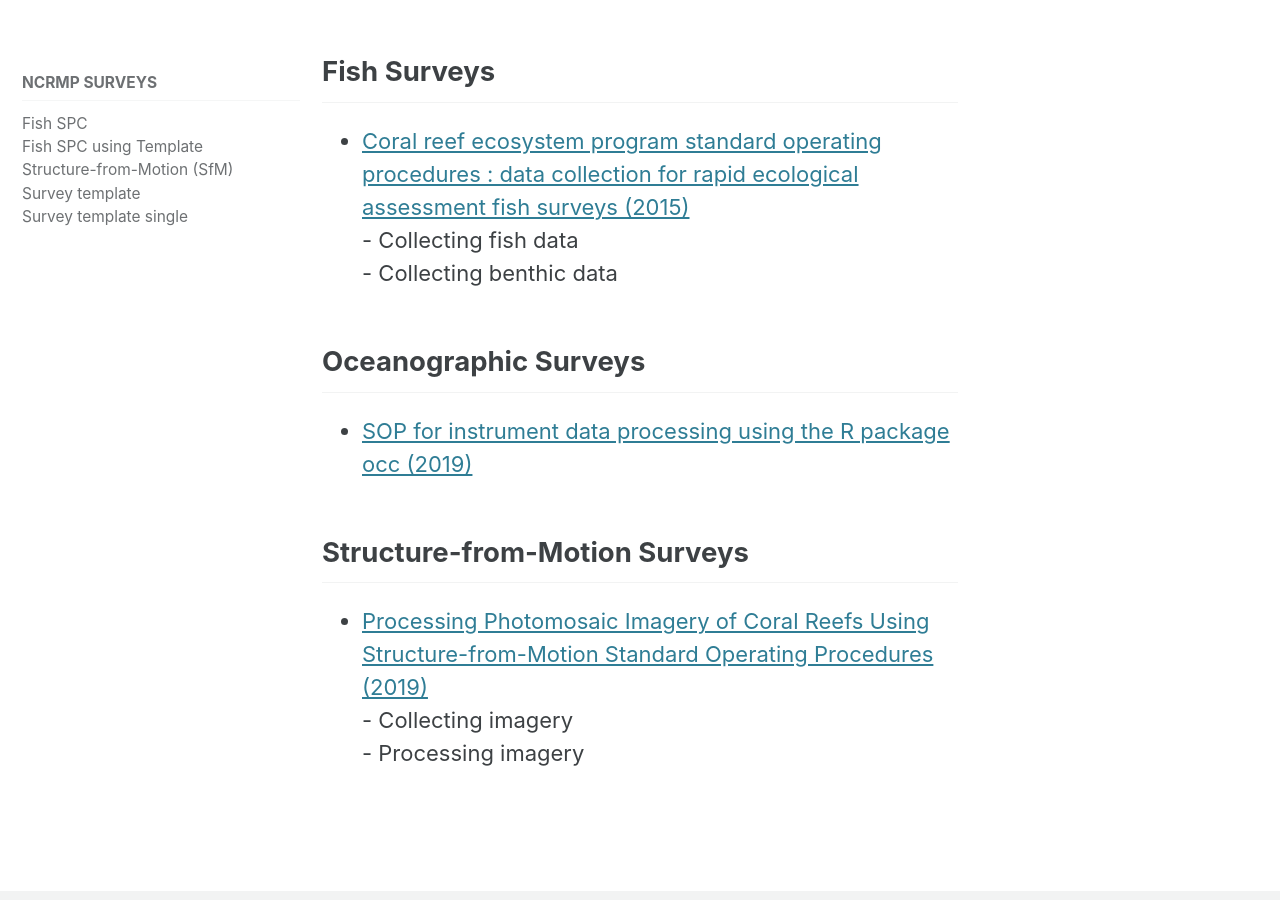
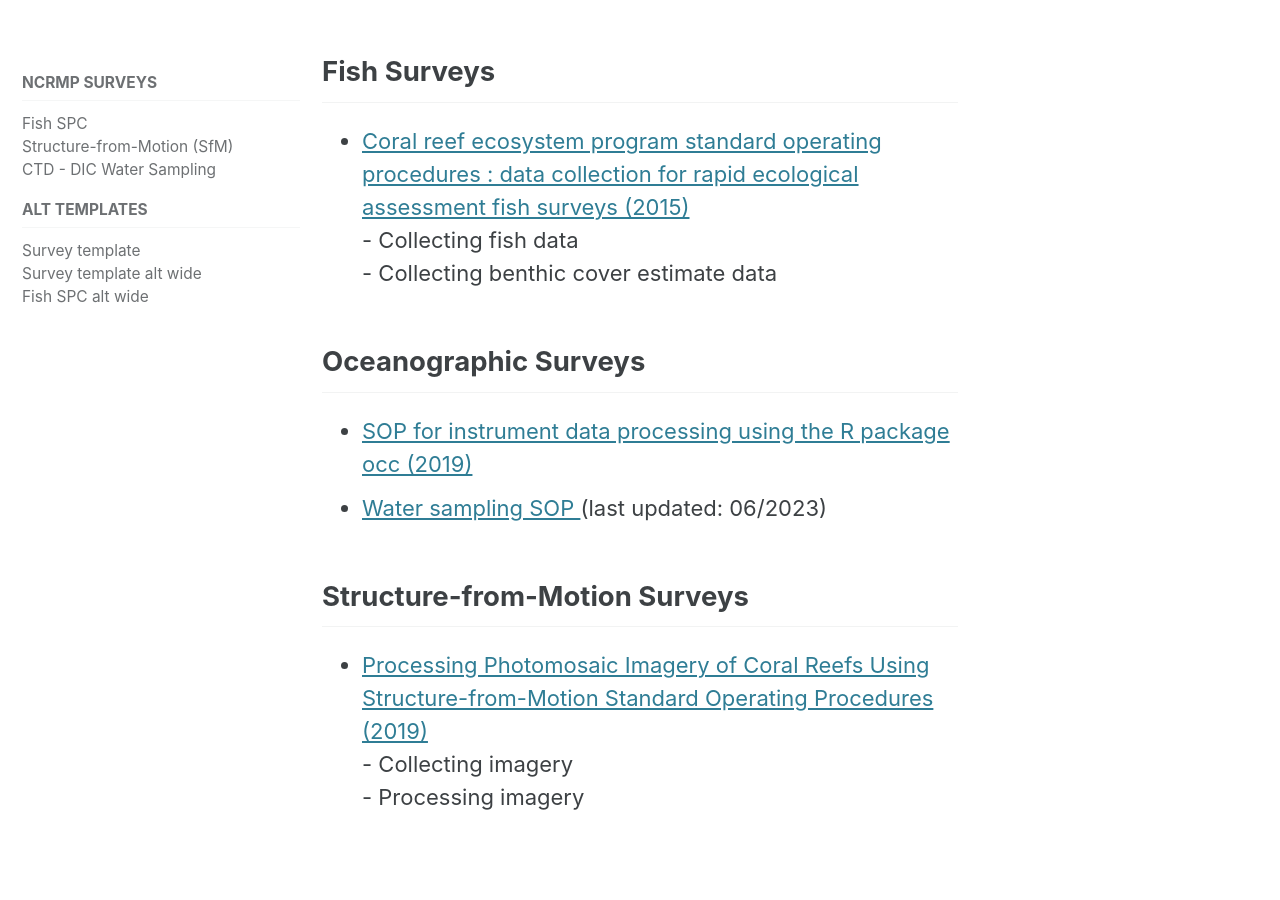
Before and after one commit to noaa-pifsc/esd-arp-resources, a Jekyll site: the page built from _pages/sops.md, in a window 1280 px wide and 900 px high, scrolled down 1012 px. Built offline with Jekyll 4.4.1, drawn with Linux system fonts in a browser that asks for light colours; cached includes are drawn as plain includes.

Commit message:
more updates

```diff
--- a/_data/links.csv
+++ b/_data/links.csv
@@ -3,8 +3,6 @@ About - PIFSC,https://www.fisheries.noaa.gov/about/pacific-islands-fisheries-sci
 About - ESD,https://www.fisheries.noaa.gov/pacific-islands/ecosystems/surveying-vast-pacific-ocean
 About - Coral Surveys,https://www.fisheries.noaa.gov/pacific-islands/ecosystems/coral-reefs-pacific#corals-of-the-u.s.-pacific-islands-region
 NCRMP Pacific home page,https://www.fisheries.noaa.gov/pacific-islands/science-data/coral-reef-monitoring-pacific
-2009 - 2012 blog posts,https://noaacred.blogspot.com/
-2013 - 2017 blog posts,https://pifscblog.wordpress.com/category/coral-reef-ecosystem/
 NCRMP Hawai'i 2024 photo gallery,https://www.fisheries.noaa.gov/gallery/monitoring-coral-reefs-hawaii
 "NCRMP American Samoa, Howland, Baker 2023 Story Map",https://storymaps.arcgis.com/stories/c0ba9a4cb8d54e3281d7e91f45c6777a
 "NCRMP American Samoa, Howland, Baker 2023 completion feature story",https://www.fisheries.noaa.gov/feature-story/collaboration-guides-completion-2023-seafloor-mapping-and-coral-reef-assessments
@@ -12,4 +10,5 @@ NCRMP Marianas 2022 Story Map,https://storymaps.arcgis.com/stories/21dae1db38774
 NCRMP Marianas 2022 Completion feature story,https://www.fisheries.noaa.gov/feature-story/seafloor-mapping-and-coral-reef-assessments-complete-mariana-archipelago
 NCRMP Hawai'i 2019 Story Map,https://noaa.maps.arcgis.com/apps/MapTour/index.html?appid=30753dfb8d7f4e9a923a4375bab85048
 NCRMP Hawai'i 2019 Introduction feature story,https://www.fisheries.noaa.gov/feature-story/scientists-monitor-coral-reef-ecosystems-throughout-hawaiian-archipelago
-NCRMP American Samoa & PRIAs photo gallery,https://www.fisheries.noaa.gov/science-blog/sea-tales-deep-dives-and-shallow-reefs
+2009 - 2012 blog posts,https://noaacred.blogspot.com/
+2013 - 2017 blog posts,https://pifscblog.wordpress.com/category/coral-reef-ecosystem/
--- a/_data/navigation.yml
+++ b/_data/navigation.yml
@@ -17,18 +17,21 @@ docs:
   - title: NCRMP Surveys
     children:
       - title: "Fish SPC"
-        url: /docs/fish-spc
-      - title: "Fish SPC using Template"
         url: /surveys/fish_survey_template
       - title: "Structure-from-Motion (SfM)"
         url: /surveys/sfm_survey_template
+      - title: "CTD - DIC Water Sampling"
+        url: /surveys/ctdh2o_survey_template
       #- title: "Carbonate budgets"
       #  url: /docs/carbonate-budgets
+  - title: Alt Templates
+    children:
       - title: "Survey template"
+        url: surveys/test_survey_single
+      - title: "Survey template alt wide"
         url: surveys/test_survey
-      - title: "Survey template single"
-        url: surveys/test_survey_single
-
+      - title: "Fish SPC alt wide"
+        url: /docs/fish-spc
   #- title: Other CRCP Projects
    # children:
     #  - title: "LBSP"
--- a/_pages/sops.md
+++ b/_pages/sops.md
@@ -28,7 +28,7 @@ Use the sidebar on the left to access resources for each type of survey, or brow
 <ul>
 <li><a href = "https://doi.org/10.7289/v5sn06zt"> Coral reef ecosystem program standard operating procedures : data collection for rapid ecological assessment fish surveys (2015)</a><br>
 - Collecting fish data<br>
-- Collecting benthic data
+- Collecting benthic cover estimate data
 </li>
 </ul>
 
@@ -36,6 +36,8 @@ Use the sidebar on the left to access resources for each type of survey, or brow
 <ul>
 <li><a href = "https://rpubs.com/hbarkley/occ_SOP"> SOP for instrument data processing using the R package occ
  (2019)</a>
+</li>
+<li><a href = "https://www.ncei.noaa.gov/data/oceans/coris/library/NOAA/CRCP/monitoring/protocols/NCRMP_Climate_WaterSamplingPacific.pdf"> Water sampling SOP </a> (last updated: 06/2023)
 </li>
 </ul>
 
```
Also changed, not shown: _pages/accessdata.md (+2 -3 lines), _pages/outreachlinks.md (+1 -1 lines), surveys/ctdh2o_survey_template.md (added, +23 -0 lines), surveys/sfm_survey_template.md (+4 -2 lines), 1 other file.
